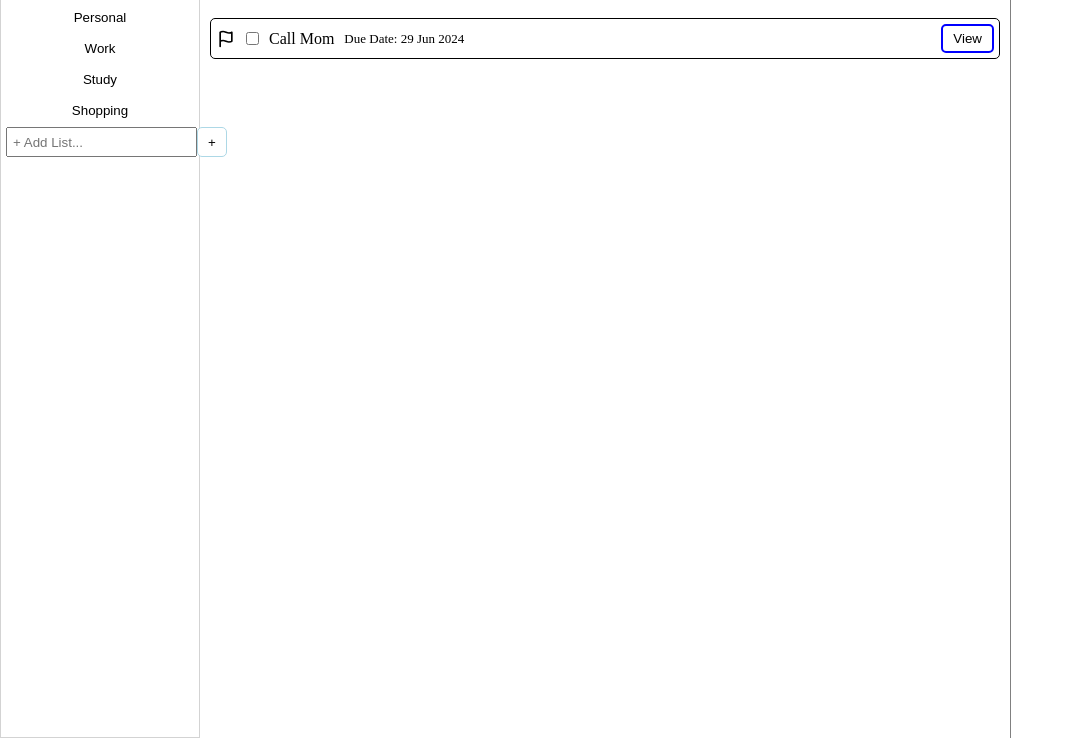
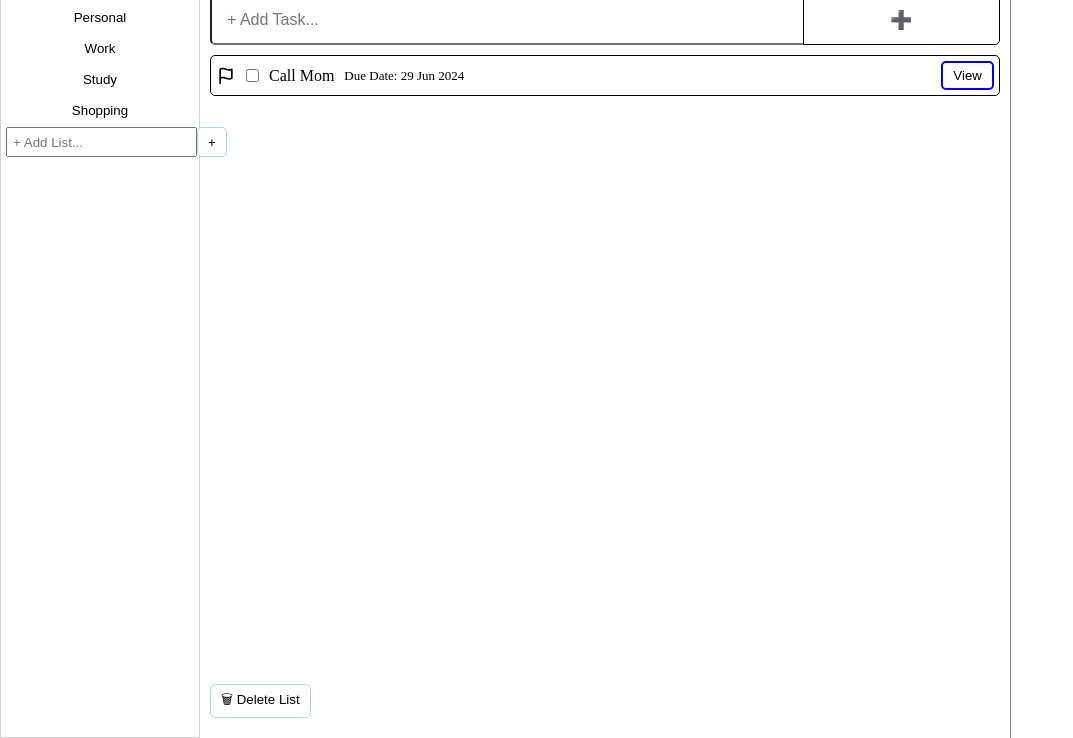
Before and after one commit to SpookyKasper/Pomodaily, a website built with webpack: page src/template.html in a window 1280 px wide. Shown: the part 62-800 px from the top of the page, without its empty margins (0-1073 px from the left). Built offline with nearby package versions, Linux system fonts and the light colour scheme.

Commit message:
Implement list deletion

```diff
--- a/src/scripts/dom-stuff/create-basic-elements.js
+++ b/src/scripts/dom-stuff/create-basic-elements.js
@@ -25,7 +25,7 @@ export function createInputTIPV(type='text', id='', placeholder='', value='') {
   return myInput
 }
 
-export function createTitle(importance, text='') {
+export function createTitleST(importance, text='') {
   const myTitle = document.createElement(importance)
   myTitle.innerHTML = text
 
--- a/src/scripts/lists/list-navigation.js
+++ b/src/scripts/lists/list-navigation.js
@@ -2,12 +2,12 @@ import '../../styles/list-nav.css'
 import createTaskList from './task-lists'
 import { createAddTaskSection } from '../tasks/add-task'
 import {displayTasks} from '../tasks/task-utils'
-import { createDivCI, createInputTIPV, createTitle } from '../dom-stuff/create-basic-elements'
-import { storeList, getStoredListsCount, getItemsIncluding} from '../storage'
+import { createButtonCIT, createDivCI, createInputTIPV, createTitleST} from '../dom-stuff/create-basic-elements'
+import { storeList, getItemsIncluding, buildListBack} from '../storage'
 
 export default function listNav(myLists = []) {
   const myListNav = createDivCI('list-nav')
-  const listNavTitle = createTitle('h1', 'Lists')
+  const listNavTitle = createTitleST('h2', 'Lists')
   myListNav.append(listNavTitle)
   const listButtons = createDivCI('list-buttons')
   populateListBtnsContainer(myLists, listButtons)
@@ -36,19 +36,30 @@ function addNewListEl(listSection) {
 
 // Given a list object create a container with a button that can display the list content
 function createListButton(listObj) {
-  const listContainer = document.createElement('div')
-  listContainer.className = 'list-container'
-  const listButton = document.createElement('button')
-  listButton.innerHTML = listObj.getTitle()
+  const listContainer = createDivCI('list-container')
+  const listButton = createButtonCIT('list-button', `list-button-${listObj.getId()}`, listObj.getTitle())
   listButton.addEventListener('click', function(){
     const tasksSection = document.querySelector('.tasks-section')
     tasksSection.innerHTML = ''
+    const tasksTitle = createTitleST('h1', listObj.getTitle())
     const myTasksBox = displayTasks(listObj)
     const addTaskSection = createAddTaskSection(myTasksBox, listObj)
-    tasksSection.append(addTaskSection, myTasksBox)
+    const deleteListButton = createButtonCIT(undefined, 'delete-list', '🗑 Delete List')
+    deleteListButton.addEventListener('click', () => deleteList(listObj, listContainer) )
+    tasksSection.append(tasksTitle, addTaskSection, myTasksBox, deleteListButton)
   })
   listContainer.append(listButton)
   return listContainer
+}
+
+// Delete lists
+function deleteList(listObj, listContainer) {
+  const storedListsKeys = getItemsIncluding('list')
+  const storedListToDelete = storedListsKeys.find(key => buildListBack(key).getId() === listObj.getId())
+  localStorage.removeItem(storedListToDelete)
+  const buttonToDelete = document.getElementById(`list-button-${listObj.getId()}`)
+  console.log(buttonToDelete)
+  listContainer.removeChild(buttonToDelete)
 }
 
 // Given some lists and a container add the lists to the container
--- a/src/styles/tasks-box.css
+++ b/src/styles/tasks-box.css
@@ -5,17 +5,14 @@
 .tasks-section {
   display: flex;
   flex-direction: column;
-}
-
-.new-task-box, .tasks-box {
-  padding: 10px;
+  margin: 10px;
 }
 
 .tasks-box {
   display: flex;
   flex-direction: column;
+  text-wrap: nowrap;
   gap: 5px;
-  text-wrap: nowrap;
 }
 
 .task-info-section {
@@ -42,8 +39,15 @@
   font-size: small;
 }
 
+#delete-list {
+  /* background-color: pink; */
+  position: absolute;
+  bottom: 20px;
+}
+
 .new-task-box {
   display: grid;
+  margin: 10px 0px;
   grid-template-columns: 3fr 1fr;
   grid-template-rows: 50px;
 }
```
